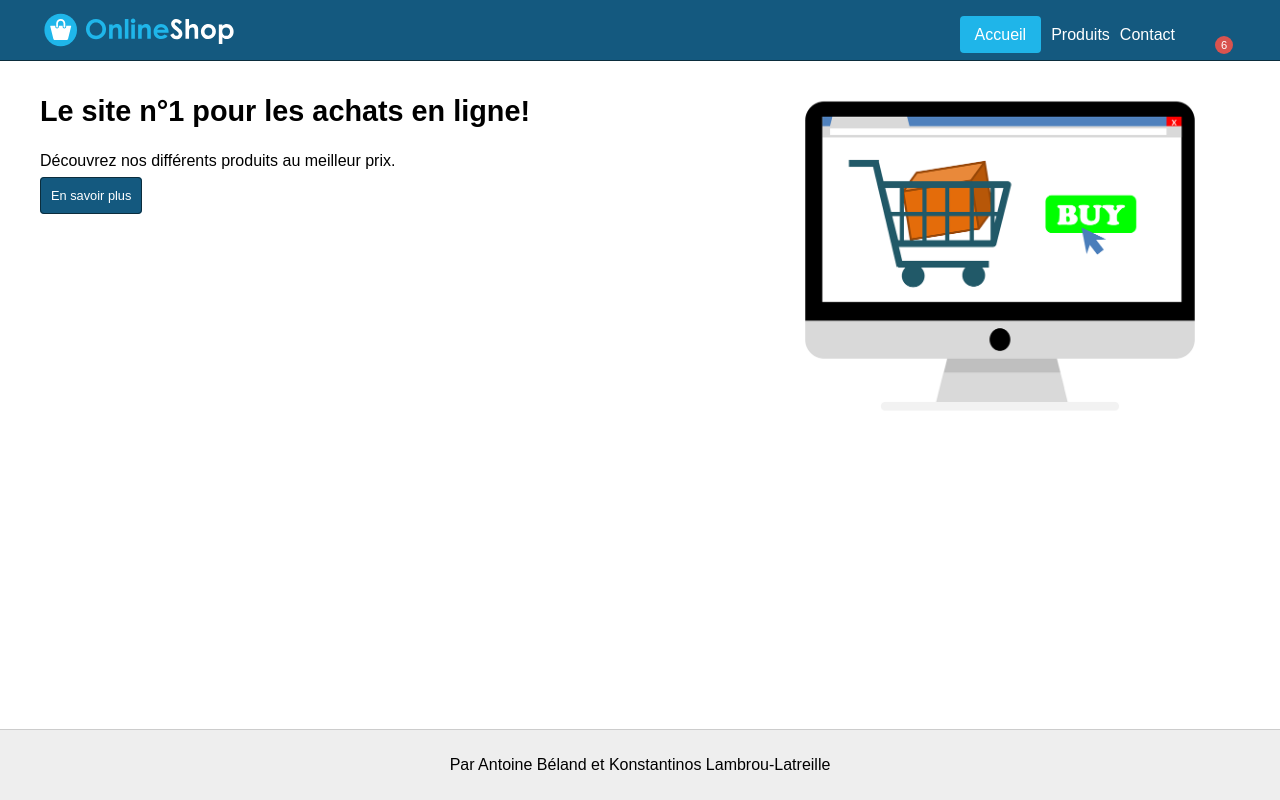
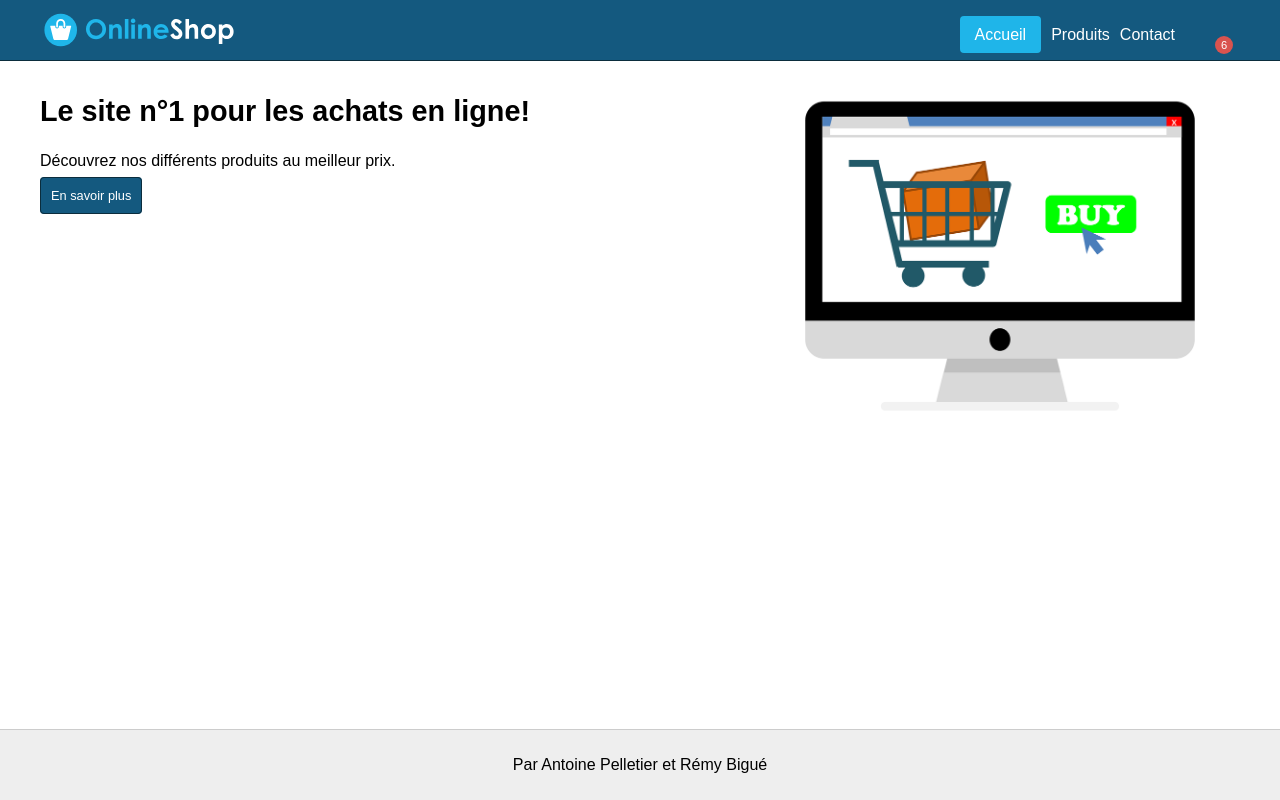
Before and after one commit to Remy64/TP5, an Angular app in the folder client/: page /accueil in a window 1280 px wide. Built offline with nearby package versions, Linux system fonts and the light colour scheme; some icons are missing.

Commit message:
Modification des noms des auteurs

```diff
--- a/client/src/app/app.component.ts
+++ b/client/src/app/app.component.ts
@@ -11,8 +11,8 @@ export class AppComponent {
 
   // TODO: Modifier le nom des auteurs pour vos noms
   readonly authors = [
-    'Antoine Béland',
-    'Konstantinos Lambrou-Latreille'
+    'Antoine Pelletier',
+    'Rémy Bigué'
   ];
 
   // TODO: À compléter
```
